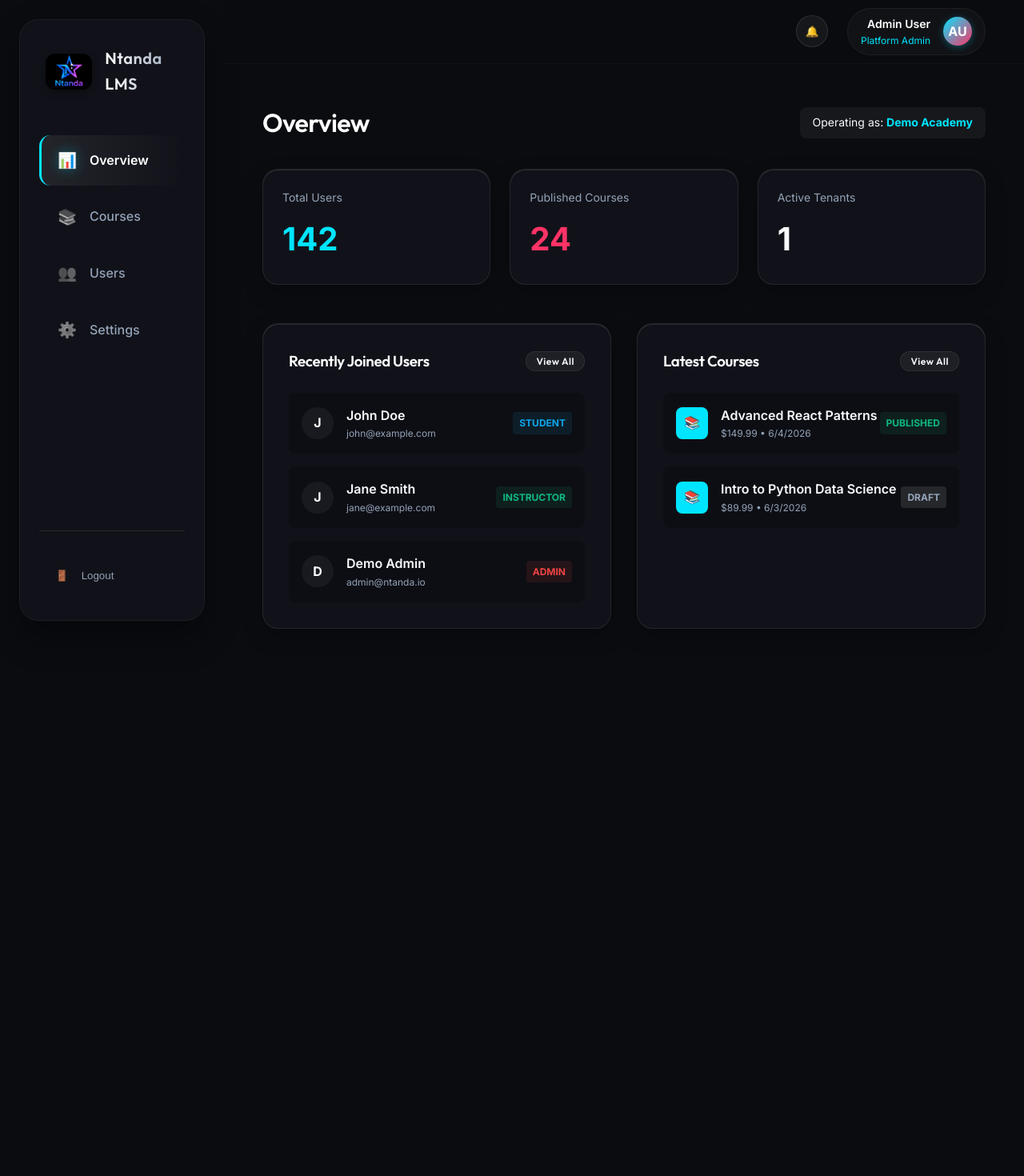
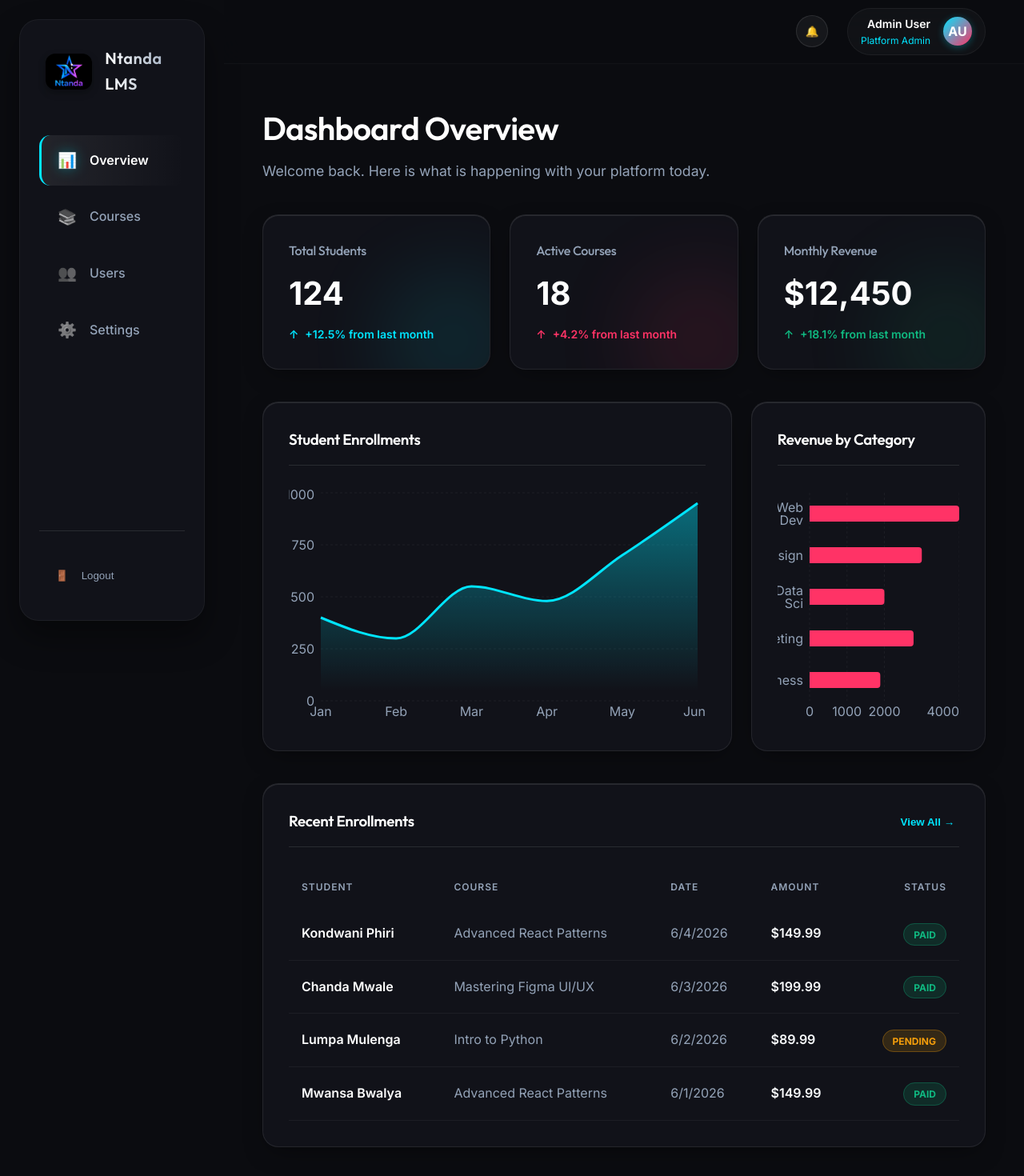
Before and after one commit to Goetech1/ntanda-lms, a React (Vite) app in the folder frontend/: page /admin in a window 1280 px wide. Shown: the top 1470 px of the page at 80% size. Before the commit the page ends 834 px from the top, so only its background shows below. Built offline with nearby package versions, Linux system fonts and the light colour scheme; no server answers.

Commit message:
add recharts and redesign admin dashboard analytics

```diff
--- a/frontend/package.json
+++ b/frontend/package.json
@@ -13,7 +13,8 @@
     "axios": "^1.17.0",
     "react": "^19.2.6",
     "react-dom": "^19.2.6",
-    "react-router-dom": "^7.16.0"
+    "react-router-dom": "^7.16.0",
+    "recharts": "^3.8.1"
   },
   "devDependencies": {
     "@eslint/js": "^10.0.1",
--- a/frontend/src/pages/admin/AdminDashboard.jsx
+++ b/frontend/src/pages/admin/AdminDashboard.jsx
@@ -1,197 +1,201 @@
 import { useState, useEffect } from 'react';
-import { userService, courseService, tenantService } from '../../services/api';
+import {
+  AreaChart, Area, XAxis, YAxis, CartesianGrid, Tooltip as RechartsTooltip, ResponsiveContainer,
+  BarChart, Bar
+} from 'recharts';
+import { userService, tenantService, courseService } from '../../services/api';
 
 const AdminDashboard = () => {
-  const [isLoading, setIsLoading] = useState(true);
   const [stats, setStats] = useState({
     totalUsers: 0,
     activeCourses: 0,
-    totalTenants: 1
+    totalTenants: 0
   });
+  const [isLoading, setIsLoading] = useState(true);
 
-  const [recentUsers, setRecentUsers] = useState([]);
-  const [recentCourses, setRecentCourses] = useState([]);
-  const [tenantInfo, setTenantInfo] = useState(null);
+  // Mock data for charts
+  const enrollmentData = [
+    { name: 'Jan', enrollments: 400 },
+    { name: 'Feb', enrollments: 300 },
+    { name: 'Mar', enrollments: 550 },
+    { name: 'Apr', enrollments: 480 },
+    { name: 'May', enrollments: 700 },
+    { name: 'Jun', enrollments: 950 },
+  ];
+
+  const revenueData = [
+    { name: 'Web Dev', revenue: 4000 },
+    { name: 'Design', revenue: 3000 },
+    { name: 'Data Sci', revenue: 2000 },
+    { name: 'Marketing', revenue: 2780 },
+    { name: 'Business', revenue: 1890 },
+  ];
+
+  const recentEnrollments = [
+    { id: 1, user: 'Kondwani Phiri', course: 'Advanced React Patterns', date: '2026-06-04', status: 'PAID', amount: '$149.99' },
+    { id: 2, user: 'Chanda Mwale', course: 'Mastering Figma UI/UX', date: '2026-06-03', status: 'PAID', amount: '$199.99' },
+    { id: 3, user: 'Lumpa Mulenga', course: 'Intro to Python', date: '2026-06-02', status: 'PENDING', amount: '$89.99' },
+    { id: 4, user: 'Mwansa Bwalya', course: 'Advanced React Patterns', date: '2026-06-01', status: 'PAID', amount: '$149.99' },
+  ];
 
   useEffect(() => {
-    const fetchDashboardData = async () => {
-      setIsLoading(true);
+    const fetchStats = async () => {
       try {
-        // Run all API calls in parallel
-        const [usersRes, coursesRes, tenantRes] = await Promise.all([
-          userService.getAllUsers().catch(() => null),
-          courseService.getAllCourses().catch(() => null),
-          tenantService.getTenantProfile().catch(() => null)
+        const [usersRes, tenantsRes, coursesRes] = await Promise.all([
+          userService.getAllUsers().catch(() => ({ data: { data: Array(124).fill({}) } })),
+          tenantService.getTenantProfile().catch(() => ({ data: { data: {} } })),
+          courseService.getAllCourses().catch(() => ({ data: { data: Array(18).fill({}) } }))
         ]);
 
-        const usersData = usersRes?.data?.data || usersRes?.data || [];
-        const coursesData = coursesRes?.data?.data || coursesRes?.data || [];
-        const tenantData = tenantRes?.data?.data || tenantRes?.data || { name: 'Ntanda LMS' };
+        const uCount = usersRes?.data?.data?.length || 124;
+        const cCount = coursesRes?.data?.data?.length || 18;
 
         setStats({
-          totalUsers: usersData.length || 0,
-          activeCourses: coursesData.length || 0,
-          totalTenants: 1 // hardcoded for this tenant
+          totalUsers: uCount,
+          activeCourses: cCount,
+          totalTenants: 1 // Single tenant instance
         });
-
-        // Get latest 5
-        setRecentUsers(usersData.slice(0, 5));
-        setRecentCourses(coursesData.slice(0, 5));
-        setTenantInfo(tenantData);
-
-        // If backend is completely offline (array is empty), load some "cool" mock data so the UI isn't empty
-        if (!usersData.length && !coursesData.length) {
-          loadMockData();
-        }
       } catch (err) {
-        console.error('Error fetching admin dashboard data:', err);
-        loadMockData();
+        console.error('Error fetching dashboard stats', err);
+        setStats({ totalUsers: 124, activeCourses: 18, totalTenants: 1 });
       } finally {
         setIsLoading(false);
       }
     };
 
-    fetchDashboardData();
+    fetchStats();
   }, []);
 
-  const loadMockData = () => {
-    setStats({
-      totalUsers: 142,
-      activeCourses: 24,
-      totalTenants: 1
-    });
-    setRecentUsers([
-      { id: 1, fullName: 'John Doe', email: 'john@example.com', role: { name: 'STUDENT' }, createdAt: new Date().toISOString() },
-      { id: 2, fullName: 'Jane Smith', email: 'jane@example.com', role: { name: 'INSTRUCTOR' }, createdAt: new Date(Date.now() - 86400000).toISOString() },
-      { id: 3, fullName: 'Demo Admin', email: 'admin@ntanda.io', role: { name: 'ADMIN' }, createdAt: new Date(Date.now() - 172800000).toISOString() },
-    ]);
-    setRecentCourses([
-      { id: 1, title: 'Advanced React Patterns', status: 'PUBLISHED', price: 149.99, createdAt: new Date().toISOString() },
-      { id: 2, title: 'Intro to Python Data Science', status: 'DRAFT', price: 89.99, createdAt: new Date(Date.now() - 86400000).toISOString() },
-    ]);
-    setTenantInfo({ name: 'Demo Academy' });
+  if (isLoading) {
+    return <div style={{ padding: '4rem', textAlign: 'center', color: 'var(--primary)' }}>Loading Analytics...</div>;
+  }
+
+  // Custom Tooltip for Recharts
+  const CustomTooltip = ({ active, payload, label }) => {
+    if (active && payload && payload.length) {
+      return (
+        <div style={{ background: 'rgba(11, 12, 16, 0.9)', border: '1px solid var(--border-color)', padding: '1rem', borderRadius: '8px', boxShadow: '0 10px 25px rgba(0,0,0,0.5)' }}>
+          <p style={{ margin: '0 0 0.5rem 0', color: 'var(--text-muted)' }}>{label}</p>
+          <p style={{ margin: 0, color: '#fff', fontWeight: 'bold' }}>
+            {payload[0].value} {payload[0].dataKey === 'revenue' ? 'USD' : 'Students'}
+          </p>
+        </div>
+      );
+    }
+    return null;
   };
 
-  const getRoleBadgeColor = (roleName) => {
-    switch (roleName) {
-      case 'ADMIN': return { bg: 'rgba(239, 68, 68, 0.1)', color: '#ef4444' }; // Red
-      case 'INSTRUCTOR': return { bg: 'rgba(16, 185, 129, 0.1)', color: '#10b981' }; // Green
-      default: return { bg: 'rgba(14, 165, 233, 0.1)', color: '#0ea5e9' }; // Blue (Student)
-    }
-  };
-
-  if (isLoading) {
-    return (
-      <div style={{ display: 'flex', justifyContent: 'center', alignItems: 'center', height: '60vh' }}>
-        <div style={{ color: 'var(--primary)', fontSize: '1.5rem' }}>Loading Dashboard...</div>
-      </div>
-    );
-  }
-
   return (
-    <div>
-      <div style={{ display: 'flex', justifyContent: 'space-between', alignItems: 'center', marginBottom: '2rem' }}>
-        <h1 style={{ fontSize: '2rem', margin: 0 }}>Overview</h1>
-        {tenantInfo && (
-          <div style={{ background: 'rgba(255,255,255,0.05)', padding: '0.5rem 1rem', borderRadius: '8px', fontSize: '0.875rem' }}>
-            Operating as: <strong style={{ color: 'var(--primary)' }}>{tenantInfo.name}</strong>
-          </div>
-        )}
+    <div style={{ paddingBottom: '4rem' }}>
+      <div style={{ marginBottom: '2.5rem' }}>
+        <h1 style={{ fontSize: '2.5rem', margin: '0 0 0.5rem 0' }}>Dashboard Overview</h1>
+        <p style={{ color: 'var(--text-muted)', margin: 0, fontSize: '1.1rem' }}>Welcome back. Here is what is happening with your platform today.</p>
       </div>
 
-      {/* Dynamic KPIs */}
-      <div style={{ display: 'grid', gridTemplateColumns: 'repeat(auto-fit, minmax(240px, 1fr))', gap: '1.5rem', marginBottom: '3rem' }}>
-        <div className="glass-panel" style={{ padding: '1.5rem' }}>
-          <div style={{ color: 'var(--text-muted)', fontSize: '0.875rem', marginBottom: '0.5rem' }}>Total Users</div>
-          <div style={{ fontSize: '2.5rem', fontWeight: 'bold', color: 'var(--primary)' }}>{stats.totalUsers}</div>
-        </div>
-        <div className="glass-panel" style={{ padding: '1.5rem' }}>
-          <div style={{ color: 'var(--text-muted)', fontSize: '0.875rem', marginBottom: '0.5rem' }}>Published Courses</div>
-          <div style={{ fontSize: '2.5rem', fontWeight: 'bold', color: 'var(--secondary)' }}>{stats.activeCourses}</div>
-        </div>
-        <div className="glass-panel" style={{ padding: '1.5rem' }}>
-          <div style={{ color: 'var(--text-muted)', fontSize: '0.875rem', marginBottom: '0.5rem' }}>Active Tenants</div>
-          <div style={{ fontSize: '2.5rem', fontWeight: 'bold' }}>{stats.totalTenants}</div>
-        </div>
+      {/* KPI Cards */}
+      <div style={{ display: 'grid', gridTemplateColumns: 'repeat(auto-fit, minmax(250px, 1fr))', gap: '1.5rem', marginBottom: '2.5rem' }}>
+        {[
+          { label: 'Total Students', value: stats.totalUsers, trend: '+12.5%', color: 'var(--primary)' },
+          { label: 'Active Courses', value: stats.activeCourses, trend: '+4.2%', color: 'var(--secondary)' },
+          { label: 'Monthly Revenue', value: '$12,450', trend: '+18.1%', color: '#10b981' }
+        ].map((kpi, idx) => (
+          <div key={idx} className="glass-panel" style={{ padding: '2rem', position: 'relative', overflow: 'hidden' }}>
+            <div style={{ position: 'relative', zIndex: 1 }}>
+              <h3 style={{ color: 'var(--text-muted)', margin: '0 0 0.5rem 0', fontSize: '1rem', fontWeight: '500' }}>{kpi.label}</h3>
+              <div style={{ fontSize: '2.5rem', fontWeight: '700', color: '#fff', marginBottom: '0.5rem' }}>{kpi.value}</div>
+              <div style={{ display: 'flex', alignItems: 'center', gap: '0.5rem', fontSize: '0.875rem', fontWeight: '600', color: kpi.color }}>
+                <span>↑</span> {kpi.trend} from last month
+              </div>
+            </div>
+            {/* Abstract Background Decoration */}
+            <div style={{ position: 'absolute', right: '-10%', bottom: '-20%', width: '150px', height: '150px', background: kpi.color, filter: 'blur(60px)', opacity: 0.15, borderRadius: '50%', zIndex: 0 }}></div>
+          </div>
+        ))}
       </div>
 
-      {/* Recent Activity Feeds */}
-      <div style={{ display: 'grid', gridTemplateColumns: 'repeat(auto-fit, minmax(400px, 1fr))', gap: '2rem' }}>
+      {/* Charts Section */}
+      <div style={{ display: 'grid', gridTemplateColumns: '2fr 1fr', gap: '1.5rem', marginBottom: '2.5rem' }}>
 
-        {/* Recent Users */}
-        <div className="glass-panel" style={{ padding: '2rem', display: 'flex', flexDirection: 'column' }}>
-          <div style={{ display: 'flex', justifyContent: 'space-between', alignItems: 'center', marginBottom: '1.5rem' }}>
-            <h3 style={{ margin: 0 }}>Recently Joined Users</h3>
-            <button className="btn btn-secondary" style={{ padding: '0.25rem 0.75rem', fontSize: '0.75rem' }}>View All</button>
+        {/* Enrollments Area Chart */}
+        <div className="glass-panel" style={{ padding: '2rem' }}>
+          <h3 style={{ margin: '0 0 1.5rem 0', borderBottom: '1px solid rgba(255,255,255,0.1)', paddingBottom: '1rem' }}>Student Enrollments</h3>
+          <div style={{ width: '100%', height: '300px' }}>
+            <ResponsiveContainer>
+              <AreaChart data={enrollmentData} margin={{ top: 10, right: 10, left: -20, bottom: 0 }}>
+                <defs>
+                  <linearGradient id="colorEnrollments" x1="0" y1="0" x2="0" y2="1">
+                    <stop offset="5%" stopColor="var(--primary)" stopOpacity={0.4}/>
+                    <stop offset="95%" stopColor="var(--primary)" stopOpacity={0}/>
+                  </linearGradient>
+                </defs>
+                <CartesianGrid strokeDasharray="3 3" stroke="rgba(255,255,255,0.05)" vertical={false} />
+                <XAxis dataKey="name" stroke="var(--text-muted)" tick={{fill: 'var(--text-muted)'}} axisLine={false} tickLine={false} />
+                <YAxis stroke="var(--text-muted)" tick={{fill: 'var(--text-muted)'}} axisLine={false} tickLine={false} />
+                <RechartsTooltip content={<CustomTooltip />} />
+                <Area type="monotone" dataKey="enrollments" stroke="var(--primary)" strokeWidth={3} fillOpacity={1} fill="url(#colorEnrollments)" />
+              </AreaChart>
+            </ResponsiveContainer>
           </div>
-
-          {recentUsers.length === 0 ? (
-            <p style={{ color: 'var(--text-muted)' }}>No users found.</p>
-          ) : (
-            <div style={{ display: 'flex', flexDirection: 'column', gap: '1rem' }}>
-              {recentUsers.map((u, i) => {
-                const roleName = typeof u.role === 'string' ? u.role : (u.role?.name || 'STUDENT');
-                const badge = getRoleBadgeColor(roleName);
-
-                return (
-                  <div key={i} style={{ display: 'flex', justifyContent: 'space-between', alignItems: 'center', padding: '1rem', background: 'rgba(0,0,0,0.2)', borderRadius: '8px' }}>
-                    <div style={{ display: 'flex', alignItems: 'center', gap: '1rem' }}>
-                      <div style={{ width: '40px', height: '40px', borderRadius: '50%', background: 'rgba(255,255,255,0.05)', display: 'flex', alignItems: 'center', justifyContent: 'center', fontWeight: 'bold' }}>
-                        {u.fullName ? u.fullName[0].toUpperCase() : '@'}
-                      </div>
-                      <div>
-                        <div style={{ fontWeight: '600' }}>{u.fullName || 'Unknown User'}</div>
-                        <div style={{ fontSize: '0.75rem', color: 'var(--text-muted)' }}>{u.email}</div>
-                      </div>
-                    </div>
-                    <div style={{ background: badge.bg, color: badge.color, padding: '0.25rem 0.5rem', borderRadius: '4px', fontSize: '0.75rem', fontWeight: 'bold' }}>
-                      {roleName}
-                    </div>
-                  </div>
-                );
-              })}
-            </div>
-          )}
         </div>
 
-        {/* Recent Courses */}
-        <div className="glass-panel" style={{ padding: '2rem', display: 'flex', flexDirection: 'column' }}>
-          <div style={{ display: 'flex', justifyContent: 'space-between', alignItems: 'center', marginBottom: '1.5rem' }}>
-            <h3 style={{ margin: 0 }}>Latest Courses</h3>
-            <button className="btn btn-secondary" style={{ padding: '0.25rem 0.75rem', fontSize: '0.75rem' }}>View All</button>
+        {/* Revenue by Category Bar Chart */}
+        <div className="glass-panel" style={{ padding: '2rem' }}>
+          <h3 style={{ margin: '0 0 1.5rem 0', borderBottom: '1px solid rgba(255,255,255,0.1)', paddingBottom: '1rem' }}>Revenue by Category</h3>
+          <div style={{ width: '100%', height: '300px' }}>
+            <ResponsiveContainer>
+              <BarChart data={revenueData} margin={{ top: 10, right: 0, left: -20, bottom: 0 }} layout="vertical">
+                <CartesianGrid strokeDasharray="3 3" stroke="rgba(255,255,255,0.05)" horizontal={false} />
+                <XAxis type="number" stroke="var(--text-muted)" tick={{fill: 'var(--text-muted)'}} axisLine={false} tickLine={false} />
+                <YAxis dataKey="name" type="category" stroke="var(--text-muted)" tick={{fill: 'var(--text-muted)'}} axisLine={false} tickLine={false} />
+                <RechartsTooltip content={<CustomTooltip />} />
+                <Bar dataKey="revenue" fill="var(--secondary)" radius={[0, 4, 4, 0]} barSize={20} />
+              </BarChart>
+            </ResponsiveContainer>
           </div>
-
-          {recentCourses.length === 0 ? (
-            <p style={{ color: 'var(--text-muted)' }}>No courses found.</p>
-          ) : (
-            <div style={{ display: 'flex', flexDirection: 'column', gap: '1rem' }}>
-              {recentCourses.map((c, i) => (
-                <div key={i} style={{ display: 'flex', justifyContent: 'space-between', alignItems: 'center', padding: '1rem', background: 'rgba(0,0,0,0.2)', borderRadius: '8px' }}>
-                  <div style={{ display: 'flex', alignItems: 'center', gap: '1rem' }}>
-                    <div style={{ width: '40px', height: '40px', borderRadius: '8px', background: 'var(--primary)', display: 'flex', alignItems: 'center', justifyContent: 'center' }}>
-                      📚
-                    </div>
-                    <div>
-                      <div style={{ fontWeight: '600' }}>{c.title}</div>
-                      <div style={{ fontSize: '0.75rem', color: 'var(--text-muted)' }}>
-                        ${c.price} • {new Date(c.createdAt).toLocaleDateString()}
-                      </div>
-                    </div>
-                  </div>
-                  <div style={{
-                    background: c.status === 'PUBLISHED' ? 'rgba(16, 185, 129, 0.1)' : 'rgba(255, 255, 255, 0.1)',
-                    color: c.status === 'PUBLISHED' ? '#10b981' : 'var(--text-muted)',
-                    padding: '0.25rem 0.5rem', borderRadius: '4px', fontSize: '0.75rem', fontWeight: 'bold'
-                  }}>
-                    {c.status || 'DRAFT'}
-                  </div>
-                </div>
-              ))}
-            </div>
-          )}
         </div>
 
       </div>
+
+      {/* Recent Enrollments Table */}
+      <div className="glass-panel" style={{ padding: '2rem', overflowX: 'auto' }}>
+        <div style={{ display: 'flex', justifyContent: 'space-between', alignItems: 'center', marginBottom: '1.5rem', borderBottom: '1px solid rgba(255,255,255,0.1)', paddingBottom: '1rem' }}>
+          <h3 style={{ margin: 0 }}>Recent Enrollments</h3>
+          <button style={{ background: 'transparent', border: 'none', color: 'var(--primary)', cursor: 'pointer', fontWeight: 'bold' }}>View All &rarr;</button>
+        </div>
+
+        <table style={{ width: '100%', borderCollapse: 'collapse', textAlign: 'left' }}>
+          <thead>
+            <tr style={{ color: 'var(--text-muted)' }}>
+              <th style={{ padding: '1rem', fontWeight: '600', textTransform: 'uppercase', fontSize: '0.75rem', letterSpacing: '1px' }}>Student</th>
+              <th style={{ padding: '1rem', fontWeight: '600', textTransform: 'uppercase', fontSize: '0.75rem', letterSpacing: '1px' }}>Course</th>
+              <th style={{ padding: '1rem', fontWeight: '600', textTransform: 'uppercase', fontSize: '0.75rem', letterSpacing: '1px' }}>Date</th>
+              <th style={{ padding: '1rem', fontWeight: '600', textTransform: 'uppercase', fontSize: '0.75rem', letterSpacing: '1px' }}>Amount</th>
+              <th style={{ padding: '1rem', fontWeight: '600', textTransform: 'uppercase', fontSize: '0.75rem', letterSpacing: '1px', textAlign: 'right' }}>Status</th>
+            </tr>
+          </thead>
+          <tbody>
+            {recentEnrollments.map((enr) => (
+              <tr key={enr.id} style={{ borderBottom: '1px solid rgba(255,255,255,0.05)' }}>
+                <td style={{ padding: '1.25rem 1rem', fontWeight: '600', color: '#fff' }}>{enr.user}</td>
+                <td style={{ padding: '1.25rem 1rem', color: 'var(--text-muted)' }}>{enr.course}</td>
+                <td style={{ padding: '1.25rem 1rem', color: 'var(--text-muted)' }}>{new Date(enr.date).toLocaleDateString()}</td>
+                <td style={{ padding: '1.25rem 1rem', fontWeight: '600' }}>{enr.amount}</td>
+                <td style={{ padding: '1.25rem 1rem', textAlign: 'right' }}>
+                  <span style={{
+                    background: enr.status === 'PAID' ? 'rgba(16, 185, 129, 0.15)' : 'rgba(245, 158, 11, 0.15)',
+                    color: enr.status === 'PAID' ? '#10b981' : '#f59e0b',
+                    border: `1px solid ${enr.status === 'PAID' ? 'rgba(16, 185, 129, 0.3)' : 'rgba(245, 158, 11, 0.3)'}`,
+                    padding: '0.35rem 0.75rem', borderRadius: '999px', fontSize: '0.75rem', fontWeight: 'bold'
+                  }}>
+                    {enr.status}
+                  </span>
+                </td>
+              </tr>
+            ))}
+          </tbody>
+        </table>
+      </div>
+
     </div>
   );
 };
```
Also changed, not shown: 1 other file (tests, documents, lock files or other folders).
